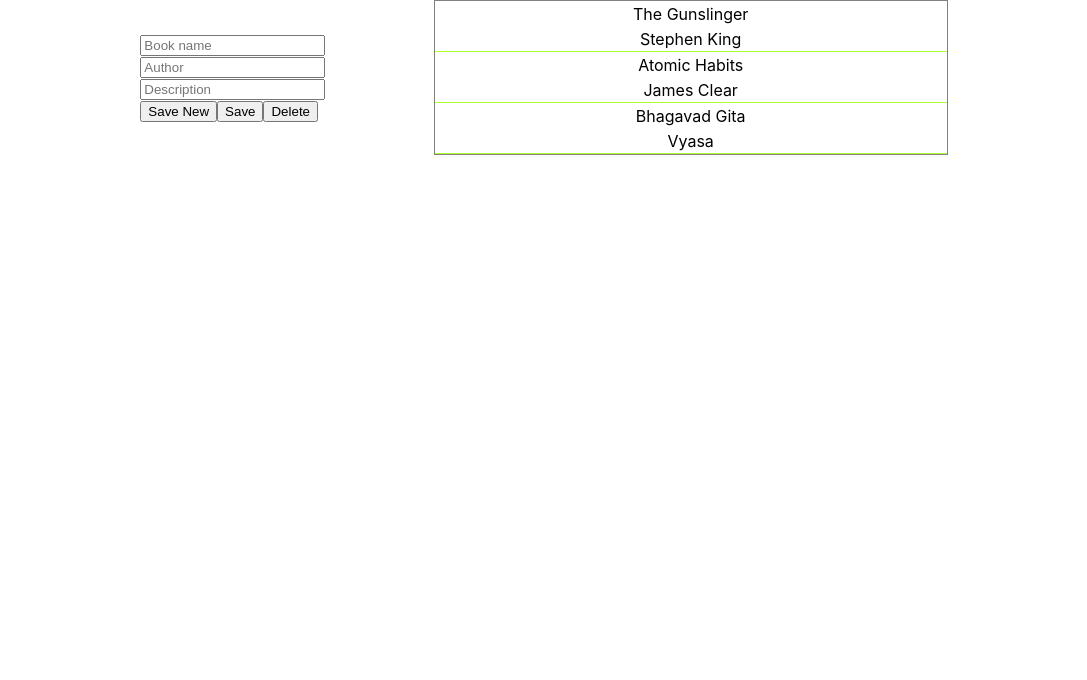
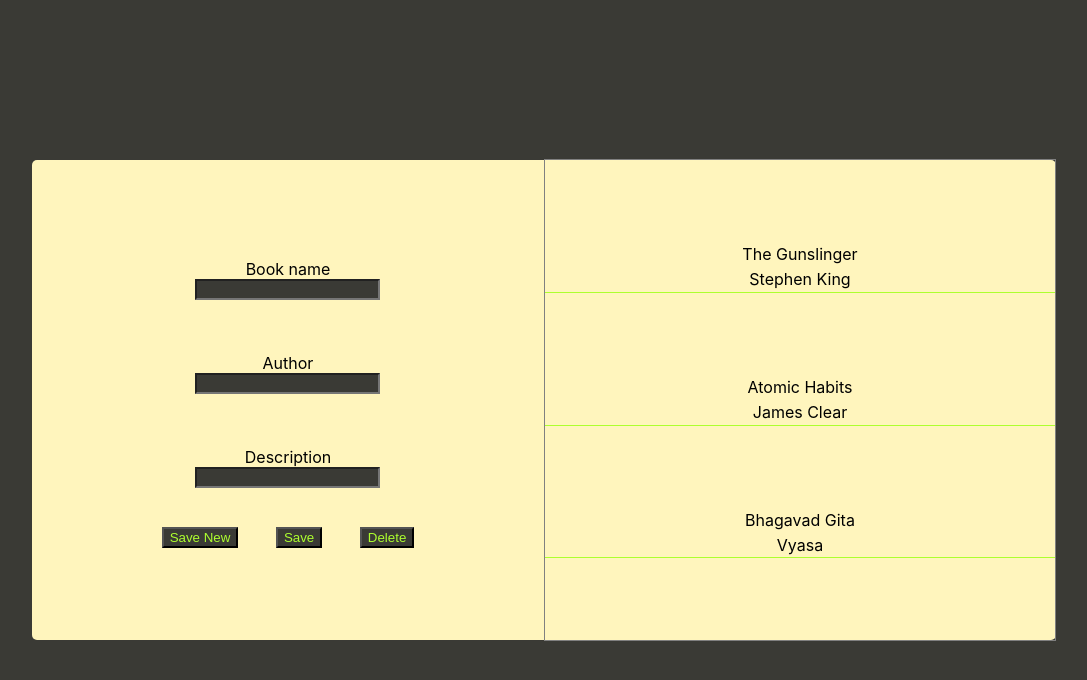
Before and after one commit to Magikarppi/books-app, a React (Create React App) app in the folder frontend/: page / in a window 1280 px wide. Shown: the top 680 px of the page, without its empty margins (96-1183 px from the left). Built offline with nearby package versions, Linux system fonts and the light colour scheme; the HTML template or start-up script is replaced by a standard one.

Commit message:
Style the form

```diff
--- a/frontend/src/App.tsx
+++ b/frontend/src/App.tsx
@@ -32,8 +32,12 @@
   return (
     <div className="App">
       <div className="ContentContainer">
-        <BookForm handleBookFormSubmit={handleBookFormSubmit} />
-        <BookList books={booksDummyData} />
+        <div className="ContentSection">
+          <BookForm handleBookFormSubmit={handleBookFormSubmit} />
+        </div>
+        <div className="ContentSection">
+          <BookList books={booksDummyData} />
+        </div>
       </div>
     </div>
   );
--- a/frontend/src/components/BookForm.tsx
+++ b/frontend/src/components/BookForm.tsx
@@ -40,6 +40,7 @@
 
   return (
     <>
+      <div className="BookForm">
         <Formik
           initialValues={initialValues}
           validate={(values) => validate(values)}
@@ -49,21 +50,20 @@
           }}
         >
           {({ isSubmitting, errors }) => (
-          <Form>
-            <div className="Input">
-              <Field type="bookName" name="bookName" placeholder="Book name" />
+            <Form style={{ height: '70%', width: '80%' }}>
+              <div className="FormInput">
+                <label htmlFor="firstName">Book name</label>
+                <Field type="bookName" name="bookName" />
                 <ErrorMessage name="bookName" component={ErrorComponent} />
               </div>
-            <div className="Input">
-              <Field type="author" name="author" placeholder="Author" />
+              <div className="FormInput">
+                <label htmlFor="firstName">Author</label>
+                <Field type="author" name="author" />
                 <ErrorMessage name="author" component={ErrorComponent} />
               </div>
-            <div className="Input">
-              <Field
-                type="description"
-                name="description"
-                placeholder="Description"
-              />
+              <div className="FormInput">
+                <label htmlFor="firstName">Description</label>
+                <Field type="description" name="description" />
                 <ErrorMessage name="description" component={ErrorComponent} />
               </div>
               <div className="SubmitButtonsContainer">
@@ -74,6 +74,7 @@
             </Form>
           )}
         </Formik>
+      </div>
     </>
   );
 };
--- a/frontend/src/components/BookList.tsx
+++ b/frontend/src/components/BookList.tsx
@@ -1,6 +1,6 @@
 const BookList = ({ books }: BookListProps) => {
   return (
-    <div className="BookListContainer">
+    <div className="BookList">
       {books.map((book) => (
         <div className="BookBlock" key={book.id}>
           <div className="BookElement">{book.bookName}</div>
--- a/frontend/src/index.css
+++ b/frontend/src/index.css
@@ -1,3 +1,8 @@
+html,
+root {
+  height: 100vh;
+}
+
 body {
   margin: 0;
   font-family: -apple-system, BlinkMacSystemFont, 'Segoe UI', 'Roboto', 'Oxygen',
@@ -5,7 +10,7 @@
     sans-serif;
   -webkit-font-smoothing: antialiased;
   -moz-osx-font-smoothing: grayscale;
-  min-height: 100%;
+  height: 100%;
   max-width: 100vw;
   overflow-x: hidden;
 }
@@ -20,6 +25,8 @@
   flex-direction: column;
   justify-content: center;
   align-items: center;
+  height: 100vh;
+  background-color: rgb(58, 58, 53);
 }
 
 .ContentContainer {
@@ -29,14 +36,25 @@
   align-items: center;
   width: 80%;
   height: 60%;
+  background-color: rgb(255, 245, 189);
+  border-radius: 5px;
 }
 
-.BookListContainer {
+.ContentSection {
+  display: flex;
+  flex-direction: row;
+  justify-content: space-evenly;
+  align-items: center;
+  width: 50%;
+  height: 100%;
+}
+
+.BookList {
   display: flex;
   flex-direction: column;
   justify-content: space-evenly;
   align-items: center;
-  width: 50%;
+  width: 100%;
   height: 100%;
   border: 1px solid grey;
 }
@@ -59,3 +77,41 @@
   height: 50%;
   width: 100%;
 }
+
+.BookForm {
+  display: flex;
+  flex-direction: column;
+  justify-content: flex-start;
+  align-items: center;
+  width: 80%;
+  height: 70%;
+}
+
+.FormInput {
+  display: flex;
+  flex-direction: column;
+  justify-content: center;
+  align-items: center;
+  width: 100%;
+  height: 40%;
+  overflow: hidden;
+}
+
+.SubmitButtonsContainer {
+  display: flex;
+  flex-direction: row;
+  justify-content: space-evenly;
+  align-items: center;
+  width: 100%;
+  height: 20%;
+}
+
+button {
+  background-color: rgb(58, 58, 53);
+  color: greenyellow;
+}
+
+input {
+  background-color: rgb(58, 58, 53);
+  color: rgb(255, 245, 189);
+}
```
Lines whose indentation alone changed are shown as unchanged.
